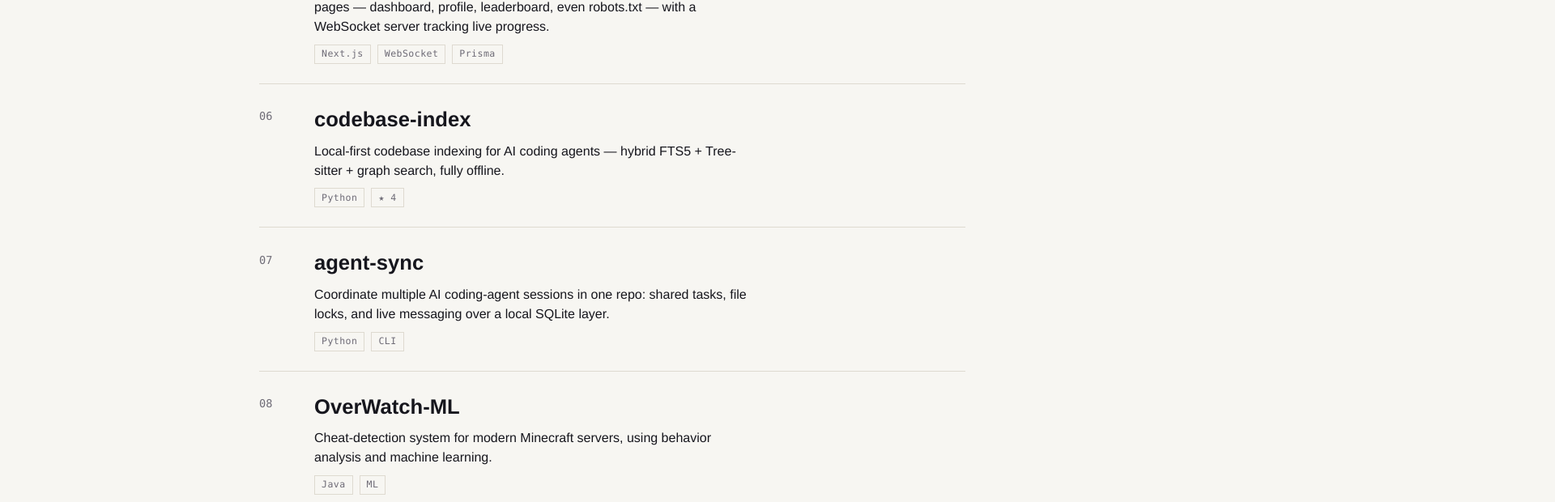
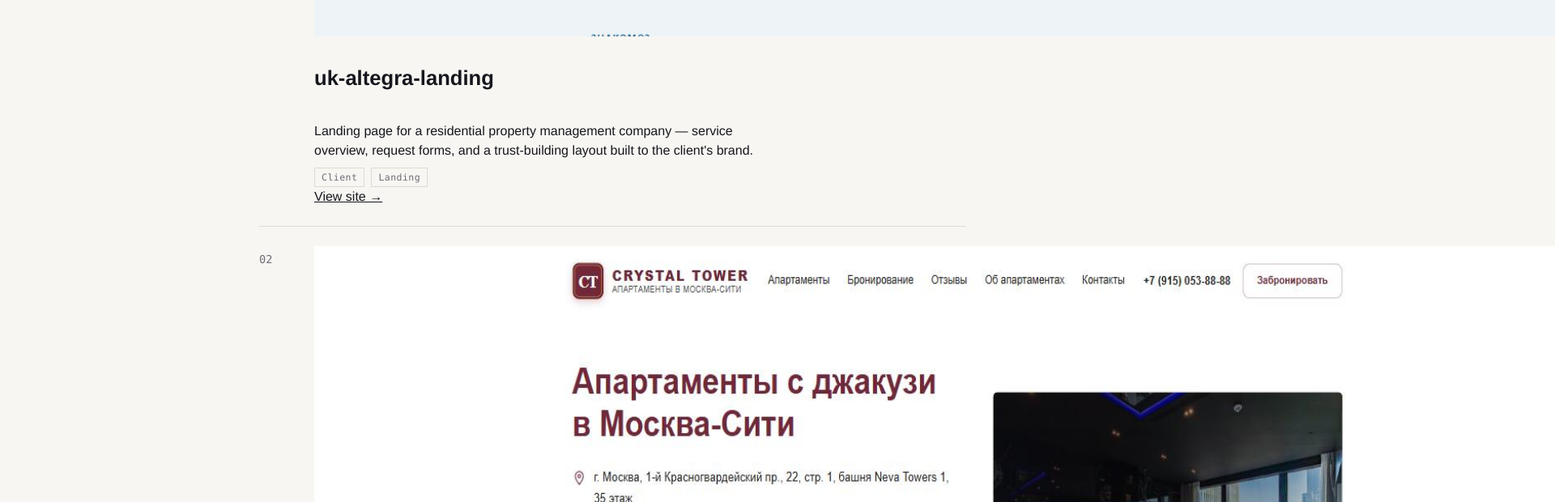
Before and after one commit to denfry/denfry.github.io, a React (Vite) app: page / in a window 1280 px wide. Shown: the part 1716-2336 px from the top of the page at 81% size, 1920 px wide, since content can reach past the window. Built offline with nearby package versions, Linux system fonts and the light colour scheme.

Commit message:
feat: rework WorkItem into a screenshot card with a single action link

```diff
--- a/src/components/Work/WorkItem.tsx
+++ b/src/components/Work/WorkItem.tsx
@@ -1,6 +1,7 @@
 import { motion, useReducedMotion } from 'framer-motion'
 import { type Project } from '../../content'
 import { type Lang } from '../../context/PrefsContext'
+import { STRINGS } from '../../i18n'
 import styles from './Work.module.css'
 
 export function WorkItem({
@@ -15,7 +16,14 @@ export function WorkItem({
   delay?: number
 }) {
   const reduce = useReducedMotion()
+  const t = STRINGS[lang]
   const num = String(index).padStart(2, '0')
+  const link = project.liveUrl
+    ? { href: project.liveUrl, label: t.viewSite }
+    : project.codeUrl
+      ? { href: project.codeUrl, label: t.viewCode }
+      : null
+
   return (
     <motion.li
       className={styles.item}
@@ -26,13 +34,28 @@ export function WorkItem({
     >
       <span className={styles.num}>{num}</span>
       <div>
-        <a className={styles.name} href={project.url} target="_blank" rel="noopener noreferrer">{project.name}</a>
+        {project.image && (
+          <img
+            className={styles.image}
+            src={project.image}
+            alt=""
+            loading="lazy"
+            width={1600}
+            height={900}
+          />
+        )}
+        <h3 className={styles.name}>{project.name}</h3>
         <p className={styles.desc}>{project.desc[lang]}</p>
         <div className={styles.tags}>
           {project.tags.map((tag) => (
             <span key={tag}>{tag}</span>
           ))}
         </div>
+        {link && (
+          <a className={styles.link} href={link.href} target="_blank" rel="noopener noreferrer">
+            {link.label}
+          </a>
+        )}
       </div>
     </motion.li>
   )
```
